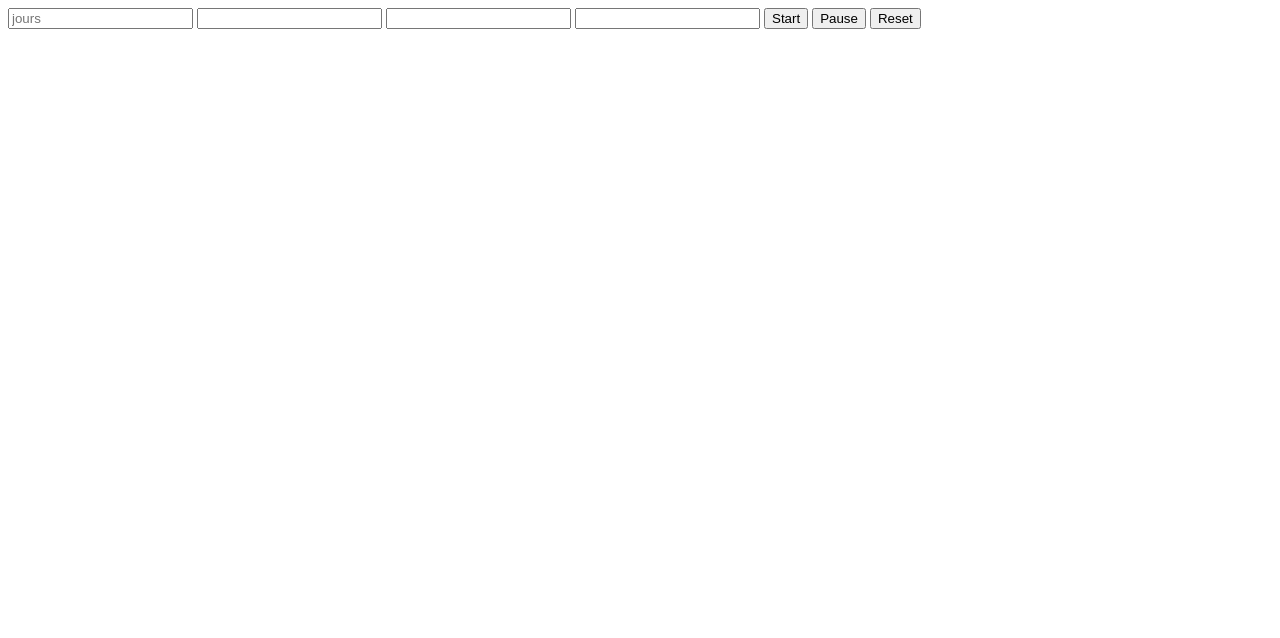
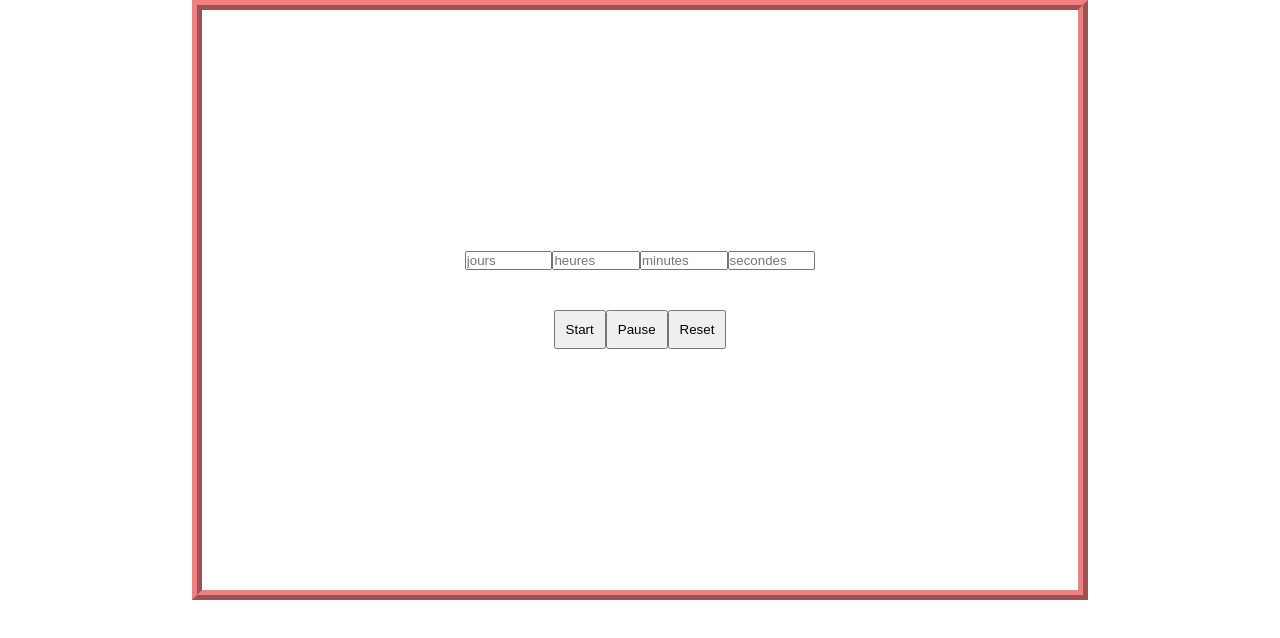
Before and after one commit to manu-cj/Projet-Compte-a-rebours, a plain HTML site: page index.html in a window 1280 px wide. Drawn offline with Linux system fonts and the light colour scheme.

Commit message:
Compte à rebours

```diff
--- a/assets/js/app.js
+++ b/assets/js/app.js
@@ -9,23 +9,24 @@ let resetButton = document.getElementById('reset');
 
 let compteARebours = document.getElementById('compteARebours');
 
+let Time = function (start, pause, reset, secondes, minutes, hours) {
     function start() {
 
         time = setInterval(() => {
-        if (compteurSeconds >= -1 && compteurMinutes >= -1 && compteurHours >= -1 && compteurDays >= 0){
-            compteARebours.innerHTML = compteurDays +' jours 0' + compteurHours + ' heures 0' + compteurMinutes + ' minutes 0' + compteurSeconds;
+            if (compteurSeconds >= -1 && compteurMinutes >= -1 && compteurHours >= -1 && compteurDays >= 0) {
+                compteARebours.innerHTML = compteurDays + ' jours 0' + compteurHours + ' heures 0' + compteurMinutes + ' minutes 0' + compteurSeconds;
             }
             if (compteurSeconds >= 61) {
-           compteurSeconds -=61;
-            compteurMinutes+=1
+                compteurSeconds -= 61;
+                compteurMinutes += 1
             }
             if (compteurMinutes >= 61) {
-            compteurMinutes -=61;
-            compteurHours+=1
+                compteurMinutes -= 61;
+                compteurHours += 1
             }
             if (compteurHours >= 25) {
-            compteurHours -=25;
-            compteurDays+=1
+                compteurHours -= 25;
+                compteurDays += 1
             }
 
             compteurSeconds--;
@@ -44,20 +45,16 @@ function start() {
             }
 
         }, 1000)
-    days.value = "";
-    hours.value = "";
-    minutes.value = "";
-    seconds.value = "";
+
 
     }
+
 
     function pause() {
         clearInterval(time);
     }
 
-let compteurHours;
-let compteurMinutes;
-let compteurSeconds;
+
 
     startButton.addEventListener("click", () => {
         compteurDays = parseInt(document.getElementById('jours').value);
@@ -81,3 +78,20 @@ resetButton.addEventListener("click", () => {
         compteurMinutes = 0;
         compteurSeconds = 0;
     })
+
+}
+
+let compteurDays
+let compteurHours;
+let compteurMinutes;
+let compteurSeconds;
+
+let createTimer = new Time(startButton, pauseButton, resetButton, compteurSeconds, compteurMinutes, compteurHours, compteurDays)
+createTimer
+
+startButton.addEventListener("click", () => {
+    days.value = "";
+    hours.value = "";
+    minutes.value = "";
+    seconds.value = "";
+})
--- /dev/null
+++ b/assets/style.css
@@ -0,0 +1,64 @@
+* {
+    margin: 0;
+    padding: 0;
+    box-sizing: border-box;
+}
+
+body {
+    width: 100%;
+    display: flex;
+    flex-direction: column;
+    justify-content: center;
+    align-items: center;
+}
+
+#lesBoutons {
+    width: 70%;
+    height: 600px;
+    border: ridge lightcoral 10px;
+    display: flex;
+    flex-direction: column;
+    justify-content: center;
+    align-items: center;
+}
+
+#input {
+    width: 50%;
+    display: flex;
+    flex-direction: row;
+    justify-content: center;
+    align-items: center;
+    margin: 20px;
+}
+
+#jours {
+    width: 20%;
+}
+#heures {
+    width: 20%;
+}
+#minutes {
+    width: 20%;
+}
+#secondes {
+    width: 20%;
+}
+
+#button {
+    margin: 20px;
+    width: 50%;
+    display: flex;
+    flex-direction: row;
+    justify-content: center;
+    align-items: center;
+
+}
+#start {
+    padding: 10px;
+}
+#pause {
+    padding: 10px;
+}
+#reset {
+     padding: 10px;
+}
--- a/index.html
+++ b/index.html
@@ -3,19 +3,25 @@
 <head>
     <meta charset="UTF-8">
     <title>Compte à rebours</title>
+    <link rel="stylesheet" href="assets/style.css">
 </head>
 <body>
 <div id="lesBoutons">
-    <input type="text" id="jours" placeholder="jours" value="">
-    <input type="text" maxlength="2" id="heures">
-    <input type="text" maxlength="2" id="minutes">
-    <input type="text" maxlength="2"  id="secondes">
-    <button id="start">Start</button>
-    <button id="pause">Pause</button>
-    <button id="reset">Reset</button>
+    <div id="input">
+        <input type="text" id="jours" placeholder="jours">
+        <input type="text" maxlength="2" id="heures" placeholder="heures">
+        <input type="text" maxlength="2" id="minutes" placeholder="minutes">
+        <input type="text" maxlength="2" id="secondes" placeholder="secondes">
+    </div>
+    <div id="button">
+        <button id="start">Start</button>
+        <button id="pause">Pause</button>
+        <button id="reset">Reset</button>
+    </div>
+    <div id="compteARebours"></div>
 </div>
 
-<div id="compteARebours"></div>
+
 
 
 <script src="assets/js/app.js"></script>
```
Lines whose indentation alone changed are shown as unchanged.
